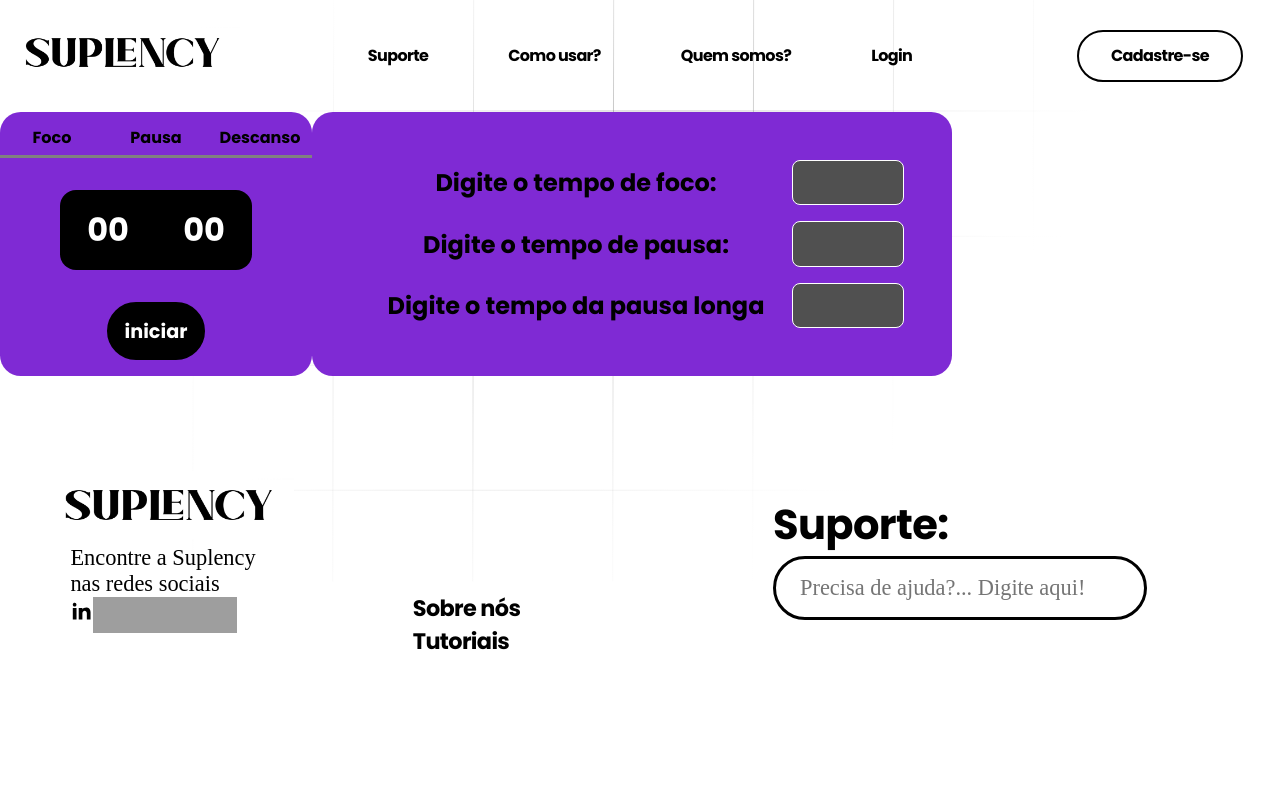
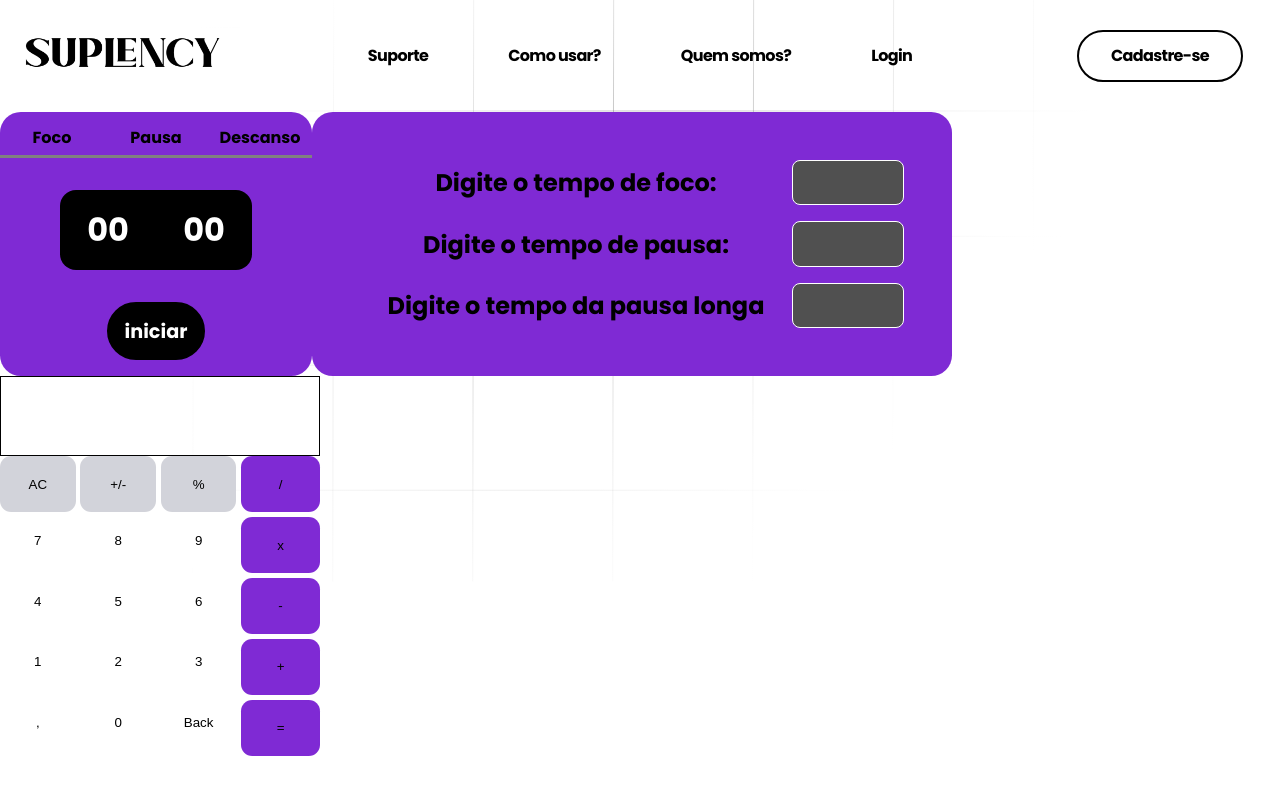
Before and after one commit to mateuskfortes/suplency, a React (Vite) app in the folder frontend/: page /study in a window 1280 px wide. Shown: the top 800 px of the page. Built offline with nearby package versions, Linux system fonts and the light colour scheme; grey boxes are pictures that could not be loaded.

Commit message:
quase finalizando a calculadora

```diff
--- a/frontend/package.json
+++ b/frontend/package.json
@@ -10,6 +10,8 @@
     "preview": "vite preview"
   },
   "dependencies": {
+    "mathjs": "^13.0.3",
+    "prop-types": "^15.8.1",
     "react": "^18.3.1",
     "react-dom": "^18.3.1",
     "react-icons": "^5.3.0"
--- /dev/null
+++ b/frontend/src/components/ArithmeticButton.tsx
@@ -0,0 +1,24 @@
+import { useContext } from "react";
+
+import { CalculatorContext } from "../pages/study/Calculator";
+
+interface ArithmeticButtonProps {
+    value?: any;
+    color: string;
+    children: React.ReactNode;
+    func?: any;
+}
+
+export default function ArithmeticButton({ value, color, children, func }: ArithmeticButtonProps) {
+    const { addOperation } = useContext(CalculatorContext)
+
+    function operationFunction() {
+        addOperation(value)
+    }
+
+    return (
+        <button onClick={func ? func : operationFunction} className={"arithmetic_button " + color}>
+            {children}
+        </button>
+    )
+}
--- /dev/null
+++ b/frontend/src/components/ButtonsDisplay.tsx
@@ -0,0 +1,44 @@
+import ArithmeticButton from "./ArithmeticButton";
+
+import { CalculatorContext } from "../pages/study/Calculator";
+import { useContext } from "react";
+import { memo } from "react";
+
+const ButtonsDisplay = memo(() => {
+    const { backOperation, makeOperation, clearOperation } = useContext(CalculatorContext)
+
+    return (
+        <div className="buttons_display">
+            <section className="left">
+                <div className="gray_buttons">
+                    <ArithmeticButton func={clearOperation} color="gray"children="AC" />
+                    <ArithmeticButton value="7" color="gray"children="+/-" />
+                    <ArithmeticButton value="7" color="gray"children="%" />
+                </div>
+                <div className="white_buttons">
+                    <ArithmeticButton value="7" color="white"children="7" />
+                    <ArithmeticButton value="8" color="white"children="8" />
+                    <ArithmeticButton value="9" color="white"children="9" />
+                    <ArithmeticButton value="4" color="white"children="4" />
+                    <ArithmeticButton value="5" color="white"children="5" />
+                    <ArithmeticButton value="6" color="white"children="6" />
+                    <ArithmeticButton value="1" color="white"children="1" />
+                    <ArithmeticButton value="2" color="white"children="2" />
+                    <ArithmeticButton value="3" color="white"children="3" />
+                    <ArithmeticButton value="." color="white"children="," />
+                    <ArithmeticButton value="0" color="white"children="0" />
+                    <ArithmeticButton func={backOperation} color="white" children="Back"/>
+                </div>
+            </section>
+            <section className="right">
+                <ArithmeticButton value="/" color="purple"children="/" />
+                <ArithmeticButton value="*" color="purple"children="x" />
+                <ArithmeticButton value="-" color="purple"children="-" />
+                <ArithmeticButton value="+" color="purple"children="+" />
+                <ArithmeticButton func={makeOperation} color="purple"children="=" />
+            </section>
+        </div>
+    )
+})
+
+export default ButtonsDisplay
--- /dev/null
+++ b/frontend/src/components/OperationDisplay.tsx
@@ -0,0 +1,34 @@
+import { useContext } from "react";
+
+import { CalculatorContext } from "../pages/study/Calculator";
+
+export default function OperationDisplay() {
+    function formatOperation(str: string, replacements: Record<string, string>): string {
+        let result = str;
+
+        for (const [original, replacement] of Object.entries(replacements)) {
+            const escapedOriginal = original.replace(/[.*+?^${}()|[\]\\]/g, '\\$&');
+            const regex = new RegExp(escapedOriginal, 'g');
+            result = result.replace(regex, replacement);
+        }
+
+        return result;
+    }
+
+    const { operation, prev_operation } = useContext(CalculatorContext)
+
+    const replacements = {
+        '.': ',',
+        '*': 'x',
+    }
+
+    const formatted_operation = formatOperation(operation, replacements)
+    const formatted_prev_operation = formatOperation(prev_operation, replacements)
+
+    return (
+        <div className="operation_display">
+            <p className="previous_operation"> {formatted_prev_operation}</p>
+            <p className="current_operation">{formatted_operation}</p>
+        </div>
+    )
+}
--- a/frontend/src/components/css/default.scss
+++ b/frontend/src/components/css/default.scss
@@ -17,7 +17,6 @@
 }
 
 a, .poppins{
-    color: black;
     font-family: 'Poppins', "Source Sans 3", sans-serif;
     font-style: normal;
     font-weight: 700;
--- a/frontend/src/main.tsx
+++ b/frontend/src/main.tsx
@@ -3,7 +3,7 @@ import { createRoot } from 'react-dom/client'
 import { createBrowserRouter, createRoutesFromElements, Route, RouterProvider } from "react-router-dom";
 import Home from './pages/home/Home';
 import Study from './pages/study/Study';
-import './components/css/default.scss'
+//import './components/css/default.scss'
 
 const router = createBrowserRouter(
   createRoutesFromElements(
--- a/frontend/src/pages/study/Calculator.tsx
+++ b/frontend/src/pages/study/Calculator.tsx
@@ -1,6 +1,59 @@
+import { createContext, useRef, useState } from "react"
+
+import { evaluate } from "mathjs"
+
+import ButtonsDisplay from "../../components/ButtonsDisplay"
+import NumbersDisplay from "../../components/OperationDisplay"
+import './css/calculator.scss'
+
+export const CalculatorContext = createContext({
+    operation: '',
+    prev_operation: '',
+    addOperation: (opr: string) => {},
+    backOperation: () => {},
+    clearOperation: () => {},
+    makeOperation: () => {},
+})
+
 function Calculator() {
+    const [operation, setOperation] = useState('')
+    const prev_operation_ref = useRef('')
+
+    function addOperation(opr: string) {
+        setOperation(prev => prev + opr)
+    }
+
+    function backOperation() {
+        setOperation(prev => prev.slice(0, -1))
+    }
+
+    function clearOperation() {
+        prev_operation_ref.current = ''
+        setOperation('')
+    }
+
+    function makeOperation() {
+        setOperation(prev => {
+            try {
+                prev_operation_ref.current = prev
+                return evaluate(prev).toString()
+            } catch {
+                prev_operation_ref.current = 'error'
+                return ''
+            }
+        })
+    }
+
+    const prev_operation = prev_operation_ref.current
+
     return (
-        <div></div>
+        <CalculatorContext.Provider value={{operation, prev_operation, addOperation, backOperation, clearOperation, makeOperation}}>
+            <div className="calculator">
+                <NumbersDisplay />
+                <ButtonsDisplay />
+            </div>
+        </CalculatorContext.Provider>
     )
 }
+
 export default Calculator
--- a/frontend/src/pages/study/Study.tsx
+++ b/frontend/src/pages/study/Study.tsx
@@ -1,12 +1,14 @@
 import Header from "../../components/header/Header.tsx"
 import Footer from "../../components/footer/Footer.tsx"
 import Pomodoro from "./Pomodoro.tsx"
+import Calculator from './Calculator.tsx'
 
 export default function Study() {
     return (
         <>
             <Header/>
-            <Pomodoro/>
+            <Pomodoro />
+            <Calculator/>
             <Footer/>
         </>
     )
--- /dev/null
+++ b/frontend/src/pages/study/css/Calculator.scss
@@ -0,0 +1,60 @@
+.calculator {
+    display: flex;
+    flex-direction: column;
+    width: 20rem;
+
+    .operation_display {
+        height: 5rem;
+        border: 1px solid black;
+        font-size: 1.5rem;
+        text-align: right;
+
+        .previous_operation {
+            color: #D2D3DA;
+        }
+    }
+
+    .buttons_display {
+        display: grid;
+        gap: .3rem;
+        grid-template-columns: 3fr 1fr;
+
+        .left {
+            .gray_buttons {
+                display: grid;
+                gap: .3rem;
+                grid-template-columns: repeat(3, 1fr);
+                grid-template-rows: 3.5rem;
+            }
+            .white_buttons {
+                display: grid;
+                gap: .3rem;
+                grid-template-columns: repeat(3, 1fr);
+                grid-template-rows: repeat(4, 3.5rem);
+            }
+        }
+
+        .right {
+            display: grid;
+            gap: .3rem;
+            grid-template-columns: 1fr;
+            grid-template-rows: repeat(5, 3.5rem);
+        }
+
+        .arithmetic_button{
+            border-radius: .7rem;
+        }
+
+        .purple {
+            background-color: #7F2AD4;
+        }
+
+        .gray {
+            background-color: #D2D3DA;
+        }
+
+        .white {
+            background-color: white;
+        }
+    }
+}
--- a/frontend/vite.config.ts
+++ b/frontend/vite.config.ts
@@ -4,8 +4,8 @@ import react from '@vitejs/plugin-react-swc'
 // https://vitejs.dev/config/
 export default defineConfig({
   plugins: [react()],
-  server:{
+  /*server:{
     host: '0.0.0.0',
     port: 3000,
-  }
+  }*/
 })
```
Also changed, not shown: 1 other file (tests, documents, lock files or other folders).
